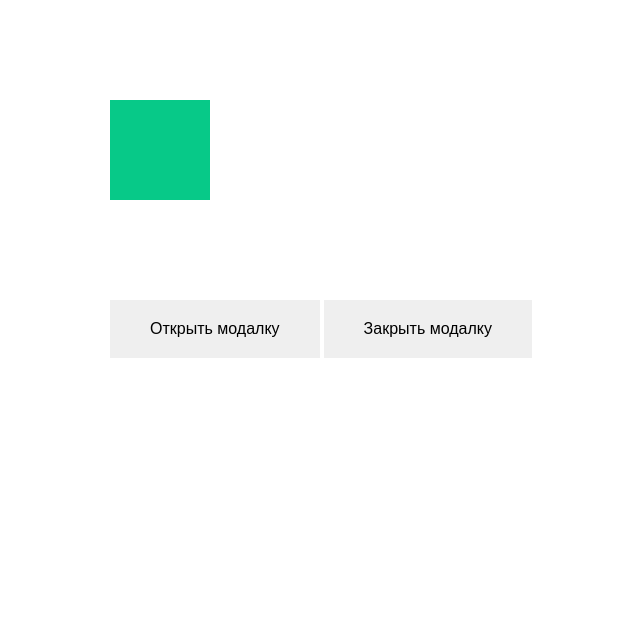
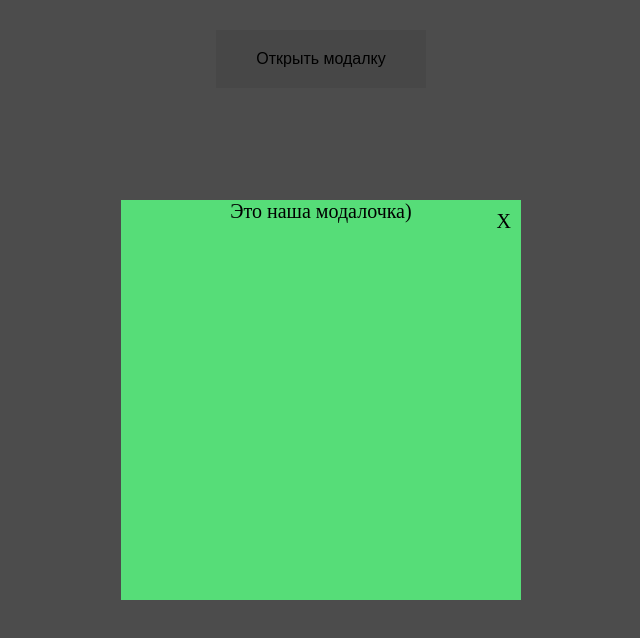
Before and after one commit to dmitrykorochkin/Edu_project, a website built with Vite: page index.html in a window 1280 px wide. Shown: the whole page, without its empty margins (319-959 px from the left). Built offline with nearby package versions, Linux system fonts and the light colour scheme.

Commit message:
fix close

```diff
--- a/index.html
+++ b/index.html
@@ -8,20 +8,28 @@
   </head>
   <body>
     <div id="app">
-      <label>
+      <!-- <label>
         <input type="checkbox">
         <span></span>
-      </label>
+      </label> -->
+    </div>
       <!-- *****************************MODAL************************* -->
-      <section class="modal">
-        <div class="modal-btn">
-          <button class="btn btn-open">Открыть модалку</button>
-          <button class="btn btn-close" >Закрыть модалку</button>
+      <div class="modal-btn">
+        <button class="btn btn-open">Открыть модалку</button>
+      </div>
+      <div class="modal">
+        <div class="modal-overlay">
+          <div class="modal-block">Это наша модалочка)
+            <div class="modal-close">X</div>
+          </div>
+
         </div>
-        <div class="modal-block">Это наша модалочка)</div>
-      </section>
+      </div>
       <!-- ****************************************************** -->
-    </div>
+
+
+
+
     <script type="module" src="/src/main.ts"></script>
   </body>
 </html>
--- a/src/modules/modal.ts
+++ b/src/modules/modal.ts
@@ -1,8 +1,10 @@
 export const modal = (): void => {
-  const modalBlock: HTMLElement = document.querySelector('.modal-block') as HTMLElement;
+  const modalElem: HTMLElement = document.querySelector('.modal') as HTMLElement;
   const btnOpen: HTMLElement = document.querySelector('.btn-open') as HTMLElement;
   const btnClose: HTMLElement = document.querySelector('.btn-close') as HTMLElement;
   const btns: NodeListOf<HTMLElement> = document.querySelectorAll('.btn');
+  const closeModal: HTMLElement = document.querySelector('.modal-close') as HTMLElement;
+
 
 
   btns.forEach((btn: Element) => {
@@ -11,16 +13,19 @@ export const modal = (): void => {
     })
 
     btnOpen.addEventListener('click', () => {
-      modalBlock.style.display = 'flex';
+      modalElem.style.display = 'block';
     })
     btnClose.addEventListener('click', () => {
-      modalBlock.style.display = 'none';
+      modalElem.style.display = 'none';
+    })
+    closeModal.addEventListener('click', () => {
+      modalElem.style.display = 'none';
     })
 
     document.addEventListener("keydown", function (e) {
       const key = e.key;
       if (key === "Escape") {
-        modalBlock.style.display = 'none';
+        modalElem.style.display = 'none';
       }
     });
 
--- a/src/style.css
+++ b/src/style.css
@@ -7,7 +7,7 @@
 body {
   display: flex;
   justify-content: center;
-  margin-top: 100px;
+
 }
 
 input {
@@ -34,7 +34,9 @@ label {
 }
 
 /* ************  modal ******************* */
-
+/* .modal {
+  display: none;
+} */
 .modal-block {
   width: 400px;
   height: 400px;
@@ -44,15 +46,23 @@ label {
   transition: all 0.3s ease-in-out;
   align-items: center;
   justify-content: center;
+  position: relative;
 }
-.modal {
-  margin-top: 100px;
 
+.modal-overlay {
+  position:fixed;
+  top: 0;
+  left: 0;
+  right: 0;
+  bottom: 0;
+  background-color: rgb(0, 0, 0, 0.7);
+  display: flex;
+  align-items: center;
+  justify-content: center;
+  height: 100vh;
+  width: 100%;
+}
 
-}
-.modal-block {
-  display: none;
-}
 .modal-btn {
   margin: 30px 0px 30px 0px;
 }
@@ -63,3 +73,9 @@ button {
   outline: none;
   border: none;
 }
+
+.modal-close {
+  position: absolute;
+  top: 10px;
+  right: 10px;
+}
```
